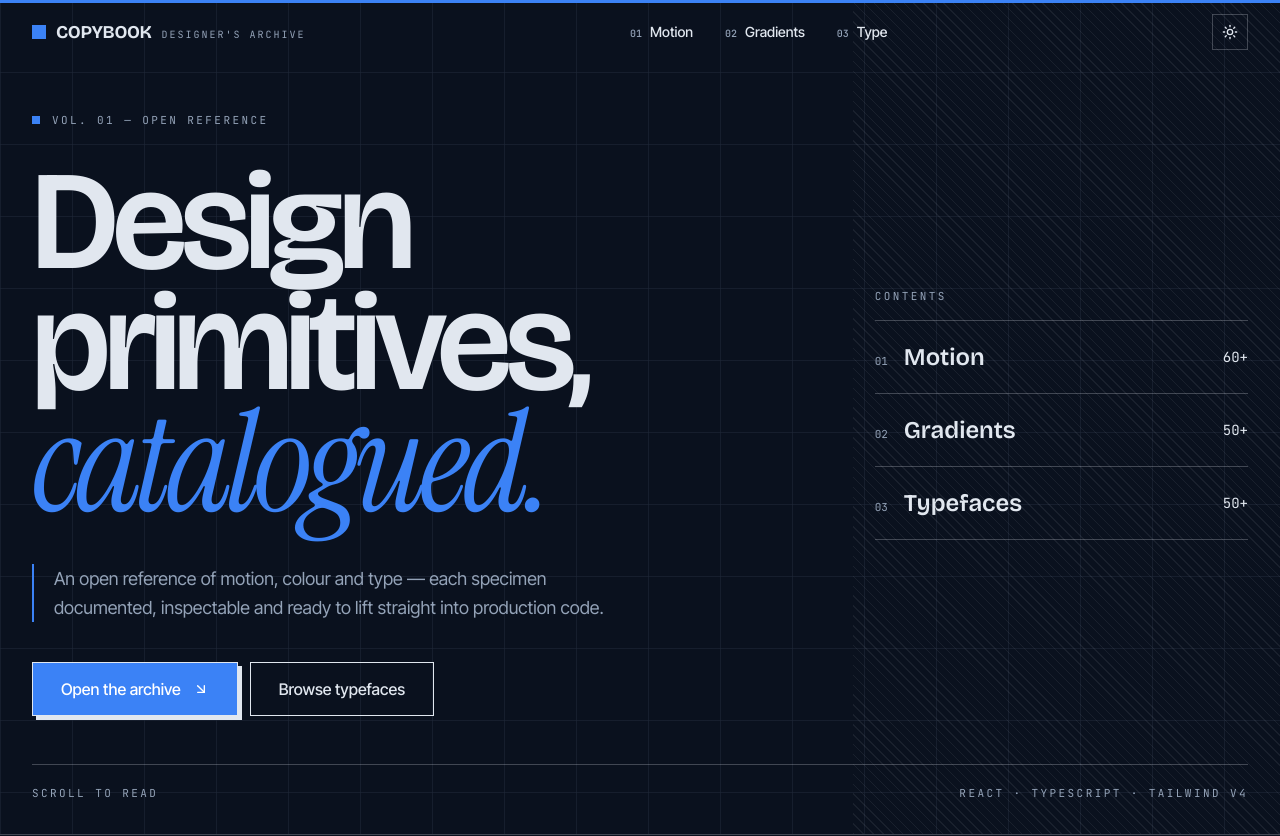
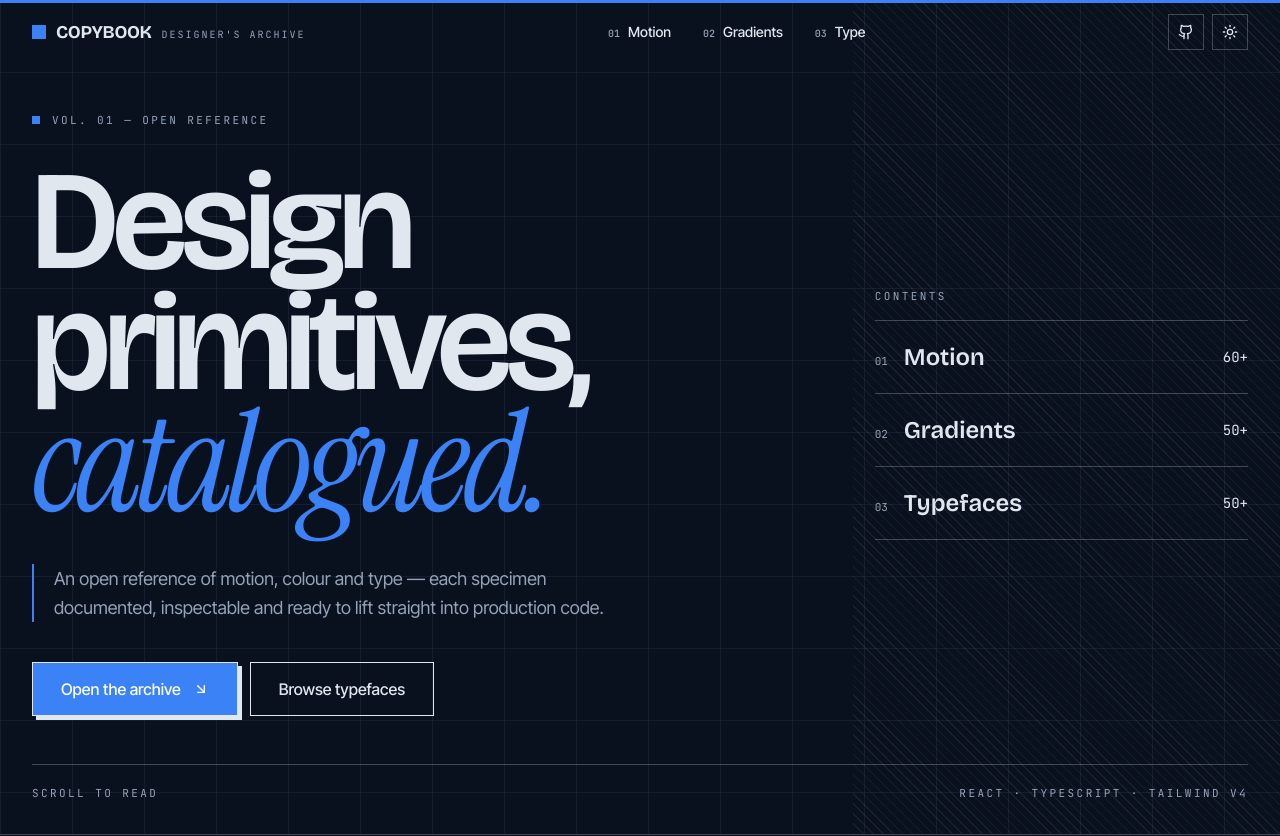
Before and after one commit to Ridzzz0Alam/copybook, a React (Vite) app: page / in a window 1280 px wide. Shown: the top 836 px of the page. Built offline with nearby package versions, Linux system fonts and the light colour scheme; a web font is replaced by a local one.

Commit message:
Added the github button

```diff
--- a/src/components/navigation.tsx
+++ b/src/components/navigation.tsx
@@ -1,4 +1,4 @@
-import { Moon, Sun, Menu, X } from "lucide-react";
+import { Moon, Sun, Menu, X, Github } from "lucide-react";
 import { useTheme } from "../lib/use-theme";
 import { cn } from "../lib/utils";
 import {
@@ -69,6 +69,17 @@ export function Navigation() {
 
 
          <div className="flex items-center gap-2">
+           <a
+             href="https://github.com/Ridzzz0Alam/copybook"
+             target="_blank"
+             rel="noreferrer noopener"
+             aria-label="View the source on GitHub"
+             className="flex h-9 w-9 items-center justify-center border border-foreground/25 transition-colors hover:bg-foreground hover:text-background"
+           >
+             <Github className="h-4 w-4" />
+           </a>
+
+
            <button
              onClick={() =>
                setTheme(resolvedTheme === "dark" ? "light" : "dark")
```
Also changed, not shown: 1 other file (tests, documents, lock files or other folders).
